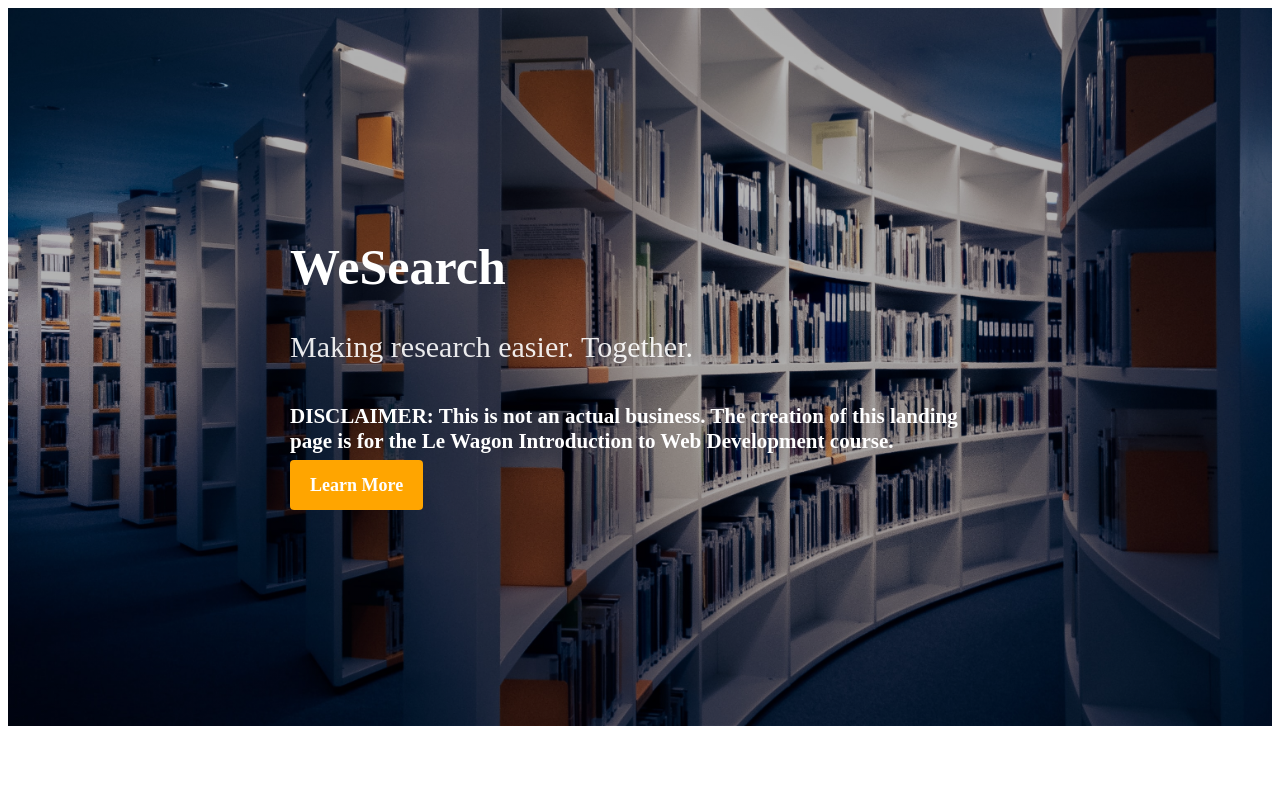
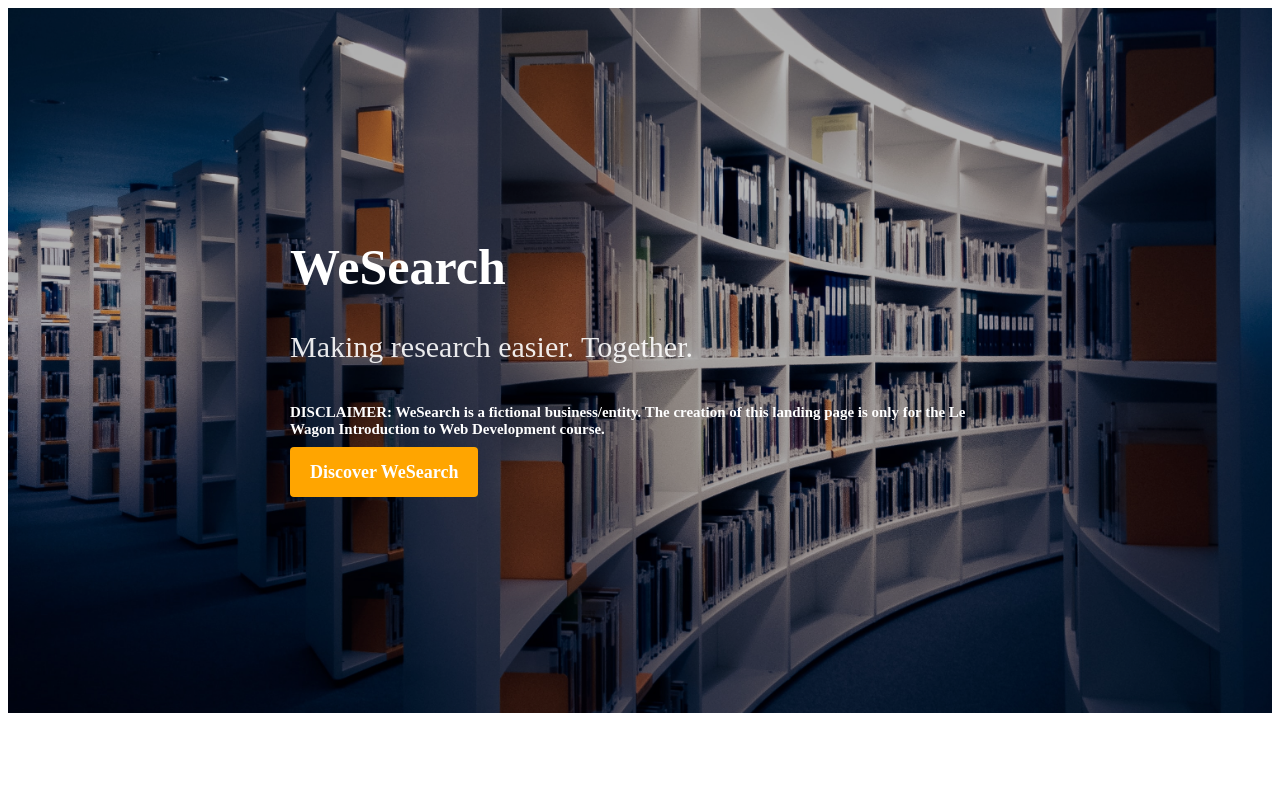
Before and after one commit to johnfloydkenneth-samson/landing, a plain HTML site: page index.html in a window 1280 px wide. Shown: the top 790 px of the page. Drawn offline with Linux system fonts and the light colour scheme; a script that the page names is missing.

Commit message:
Update index.html

```diff
--- a/index.html
+++ b/index.html
@@ -23,8 +23,8 @@
 			<div class="container">
 				<h1>WeSearch</h1>
 				<h2>Making research easier. Together.</h2>
-				<h3>DISCLAIMER: This is not an actual business. The creation of this landing page is for the Le Wagon Introduction to Web Development course.</h3>
-				<a href="#survey-section" class="btn-orange">Learn More</a>
+				<h5>DISCLAIMER: WeSearch is a fictional business/entity. The creation of this landing page is only for the Le Wagon Introduction to Web Development course.</h3>
+				<a href="#survey-section" class="btn-orange">Discover WeSearch</a>
 			</div>
 		</div>
 
```
